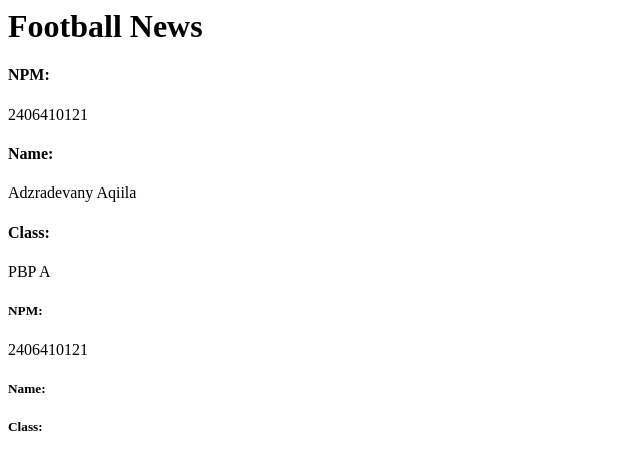
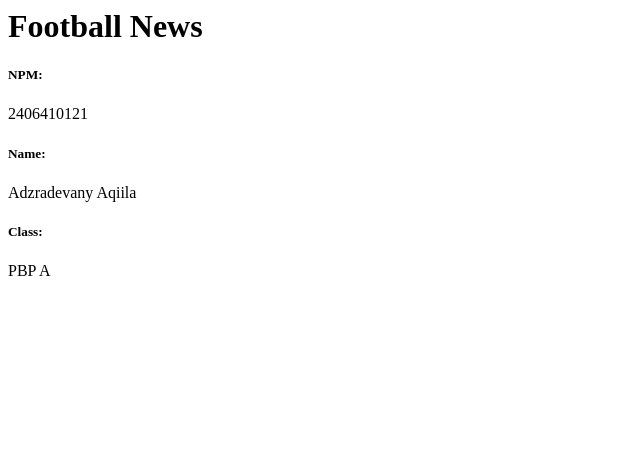
Before and after one commit to laladvny/football-news, a Django app: page / in a window 1280 px wide. Shown: the top 470 px of the page, without its empty margins (0-640 px from the left). Run offline with Django 5.2, Linux system fonts and the light colour scheme.

Commit message:
Complete tutorial 1: Django MVT implementation

```diff
--- a/main/templates/main.html
+++ b/main/templates/main.html
@@ -1,15 +1,8 @@
 <h1>Football News</h1>
 
-<h4>NPM: </h4>
-<p>2406410121</p>
-<h4>Name: </h4>
-<p>Adzradevany Aqiila</p>
-<h4>Class: </h4>
-<p>PBP A</p>
-
 <h5>NPM: </h5>
-<p>{{ 2406410121 }}</p>
+<p>{{ npm }}</p>
 <h5>Name: </h5>
-<p>{{ Adzradevany }}<p>
+<p>{{ name }}<p>
 <h5>Class: </h5>
-<p>{{ PBP }}</p>
+<p>{{ class }}</p>
--- a/main/views.py
+++ b/main/views.py
@@ -1,6 +1,5 @@
 from django.shortcuts import render
 
-# Create your views here.
 def show_main(request):
     context = {
         'npm' : '2406410121',
```
Also changed, not shown: urls.py (deleted, +0 -8 lines).
